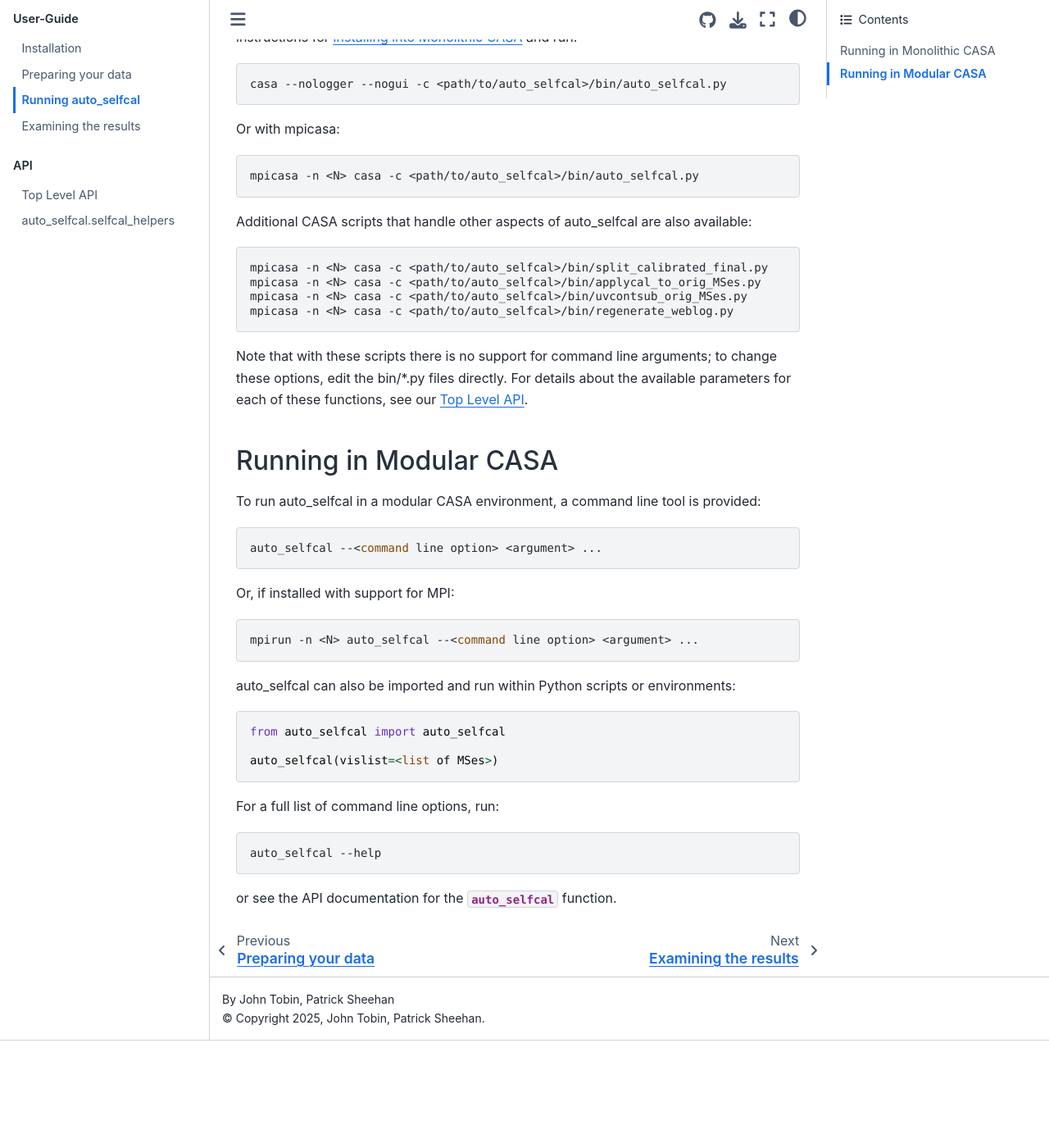
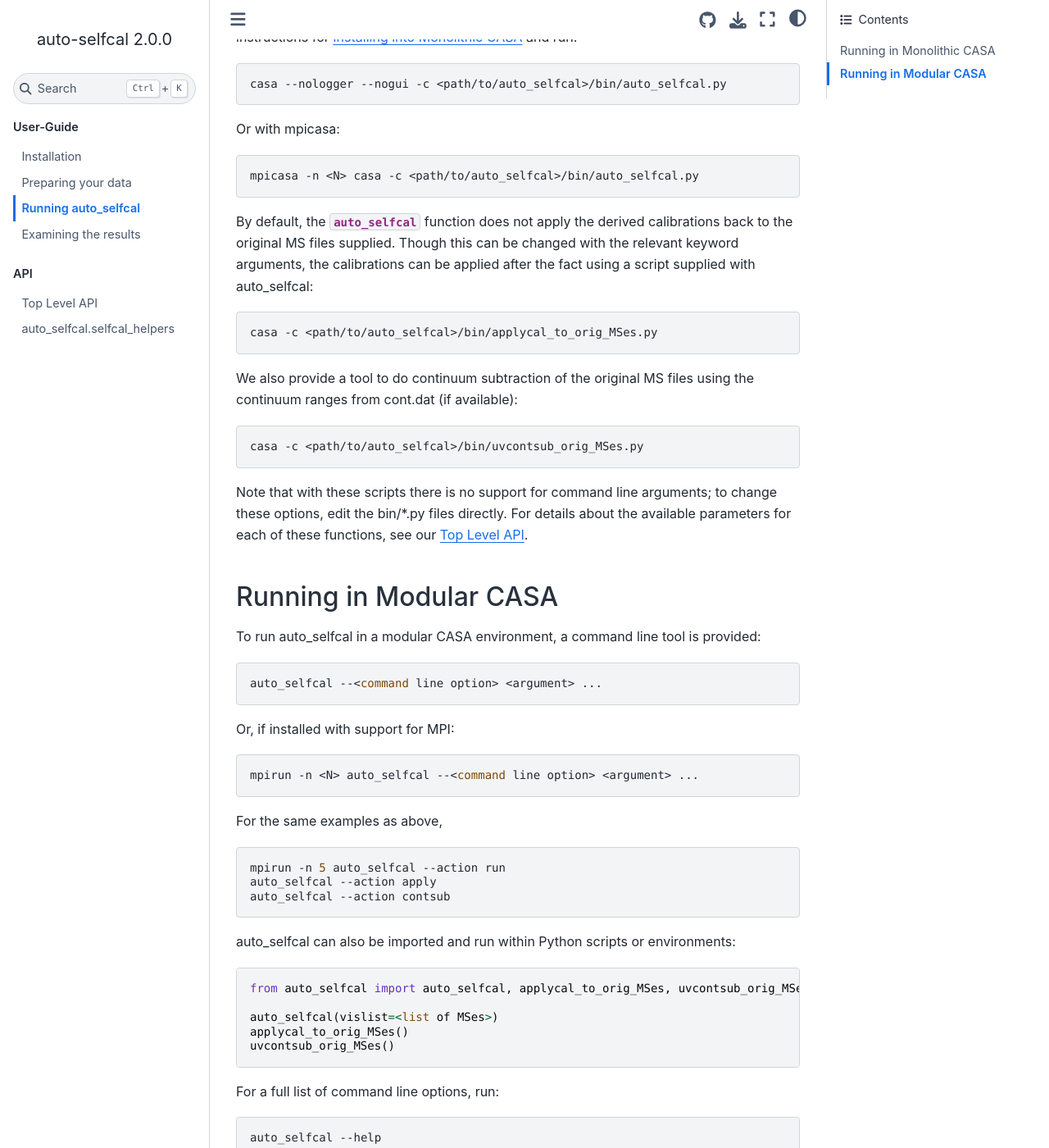
Before and after one commit to jjtobin/auto_selfcal, a Sphinx documentation site: the page built from docs/running.rst, in a window 1280 px wide and 1400 px high, scrolled down 306 px. Shown: the whole window at 82% size. Built offline with Sphinx 7.4.7 and the Sphinx Book theme 1.1.4, drawn with Linux system fonts in a browser that asks for light colours; before the commit the page ends 1575 px from its top, so only the background shows below that.

Commit message:
Update docs with some additional details about running the code.

```diff
--- a/docs/running.rst
+++ b/docs/running.rst
@@ -18,14 +18,17 @@
 
     mpicasa -n <N> casa -c <path/to/auto_selfcal>/bin/auto_selfcal.py
 
-Additional CASA scripts that handle other aspects of auto_selfcal are also available:
+By default, the :meth:`auto_selfcal<auto_selfcal.auto_selfcal>` function does not apply the derived calibrations back to the original MS files supplied. Though this can be changed with the relevant keyword arguments, the calibrations can be applied after the fact using a script supplied with auto_selfcal:
 
 .. code-block:: bash
 
-    mpicasa -n <N> casa -c <path/to/auto_selfcal>/bin/split_calibrated_final.py
-    mpicasa -n <N> casa -c <path/to/auto_selfcal>/bin/applycal_to_orig_MSes.py
-    mpicasa -n <N> casa -c <path/to/auto_selfcal>/bin/uvcontsub_orig_MSes.py
-    mpicasa -n <N> casa -c <path/to/auto_selfcal>/bin/regenerate_weblog.py
+    casa -c <path/to/auto_selfcal>/bin/applycal_to_orig_MSes.py
+
+We also provide a tool to do continuum subtraction of the original MS files using the continuum ranges from cont.dat (if available):
+
+.. code-block:: bash
+
+    casa -c <path/to/auto_selfcal>/bin/uvcontsub_orig_MSes.py
 
 Note that with these scripts there is no support for command line arguments; to change these options, edit the bin/\*.py files directly. For details about the available parameters for each of these functions, see our :ref:`Top Level API`.
 
@@ -44,13 +47,23 @@
 
     mpirun -n <N> auto_selfcal --<command line option> <argument> ...
 
+For the same examples as above,
+
+.. code-block:: bash
+
+    mpirun -n 5 auto_selfcal --action run
+    auto_selfcal --action apply
+    auto_selfcal --action contsub
+
 auto_selfcal can also be imported and run within Python scripts or environments:
 
 .. code-block:: python
 
-    from auto_selfcal import auto_selfcal
+    from auto_selfcal import auto_selfcal, applycal_to_orig_MSes, uvcontsub_orig_MSes
 
     auto_selfcal(vislist=<list of MSes>)
+    applycal_to_orig_MSes()
+    uvcontsub_orig_MSes()
 
 For a full list of command line options, run:
 
```
Also changed, not shown: docs/weblog.rst (+20 -0 lines).
